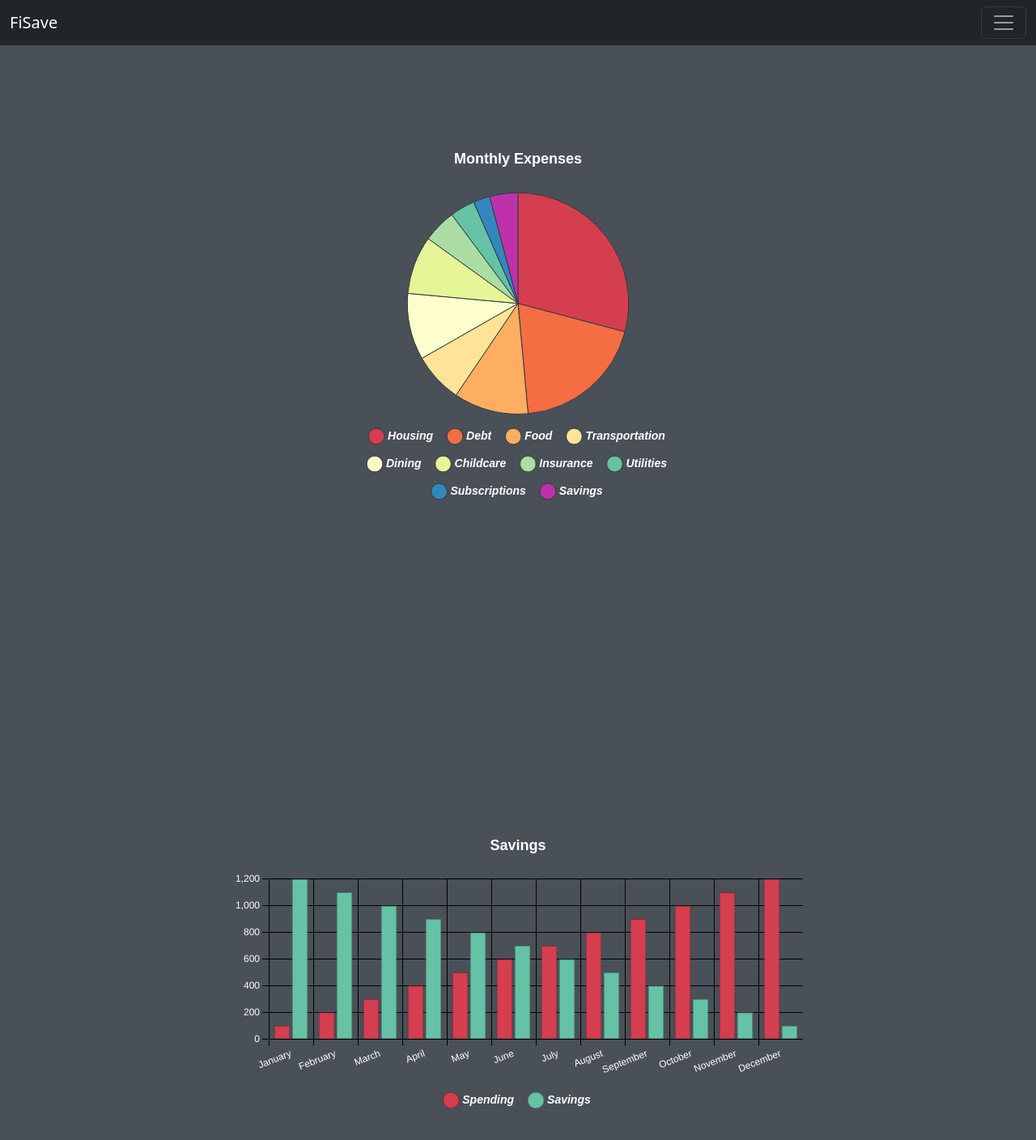
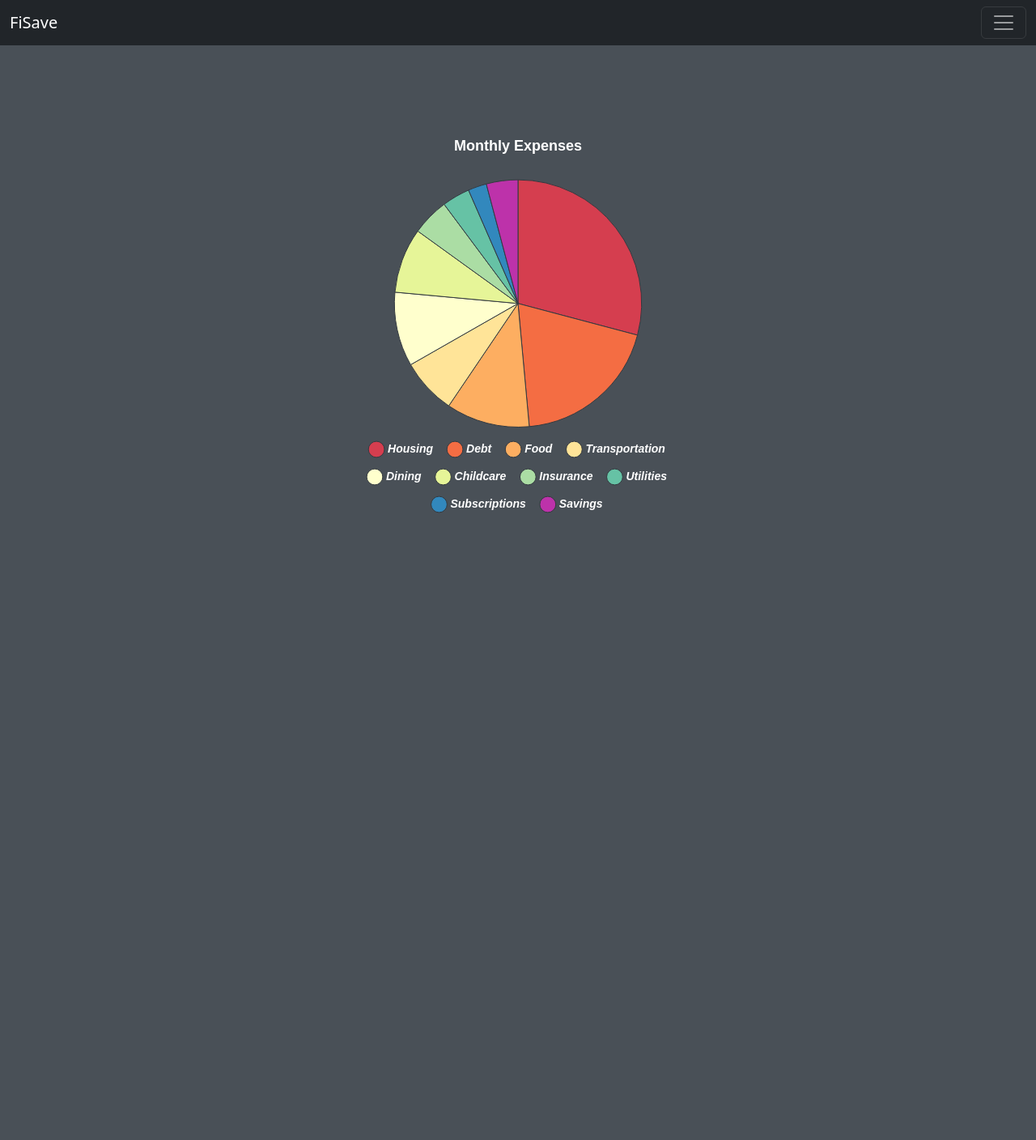
Before and after one commit to JohnArochaDev/Finance-Tracker, a React (Vite) app: page / in a window 1280 px wide. Shown: the top 1408 px of the page at 81% size. After the commit the page ends 800 px from the top, so only its background shows below. Built offline with nearby package versions, Linux system fonts and the light colour scheme.

Commit message:
updated styling

```diff
--- a/src/pages/Home/index.tsx
+++ b/src/pages/Home/index.tsx
@@ -19,6 +19,21 @@ function Home() {
             <BarChart />
           </div>
         </div>
+        <div css={styles.appContainer}>
+          <div css={styles.barChartContainer}>
+            <BarChart />
+          </div>
+        </div>
+        <div css={styles.appContainer}>
+          <div css={styles.barChartContainer}>
+            <BarChart />
+          </div>
+        </div>
+        <div css={styles.appContainer}>
+          <div css={styles.barChartContainer}>
+            <BarChart />
+          </div>
+        </div>
       </div>
     </>
   );
--- a/src/pages/Home/styles.ts
+++ b/src/pages/Home/styles.ts
@@ -2,8 +2,9 @@ import { css } from '@emotion/react';
 
 const styles = {
   container: css`
-    height: 100%;
-    flex-direction: column;
+    height: 100vh;
+    overflow-y: scroll;
+    scroll-snap-type: y mandatory;
   `,
   appContainer: css`
     display: flex;
@@ -11,14 +12,21 @@ const styles = {
     align-items: center;
     width: 100vw;
     height: 100vh;
+    scroll-snap-align: start;
   `,
   pieChartContainer: css`
-    width: 35vw;
-    height: 35vw;
+    display: flex;
+    justify-content: center;
+    align-items: center;
+    width: 60%;
+    height: 60%;
   `,
   barChartContainer: css`
-    width: 55vw;
-    height: auto;
+    display: flex;
+    justify-content: center;
+    align-items: center;
+    width: 60%;
+    height: 60%;
   `,
 };
 
--- a/src/pages/MyFinances/styles.ts
+++ b/src/pages/MyFinances/styles.ts
@@ -10,6 +10,8 @@ const styles = {
   `,
   heading: css`
   text-align: center;
+  color: white;
+  user-select: none;
 `,
 };
 
```
Also changed, not shown: 1 other file (tests, documents, lock files or other folders).
